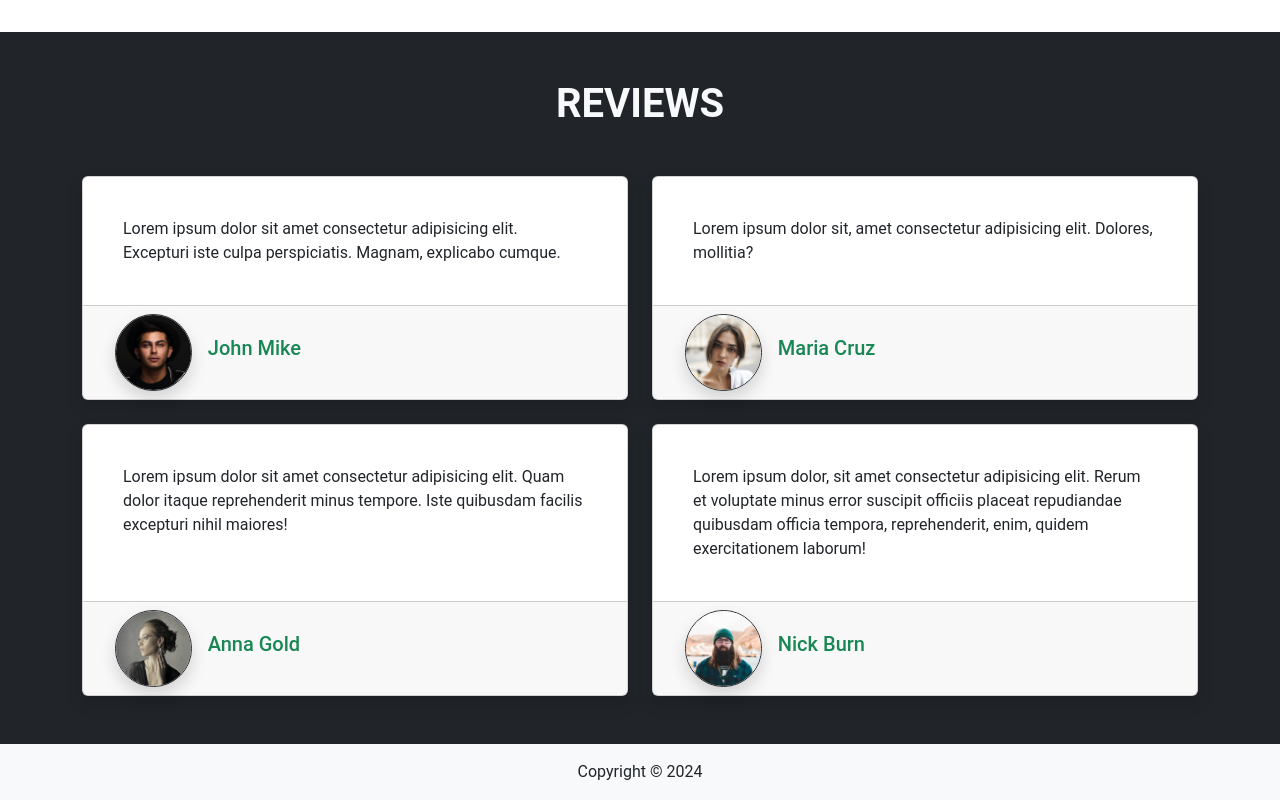
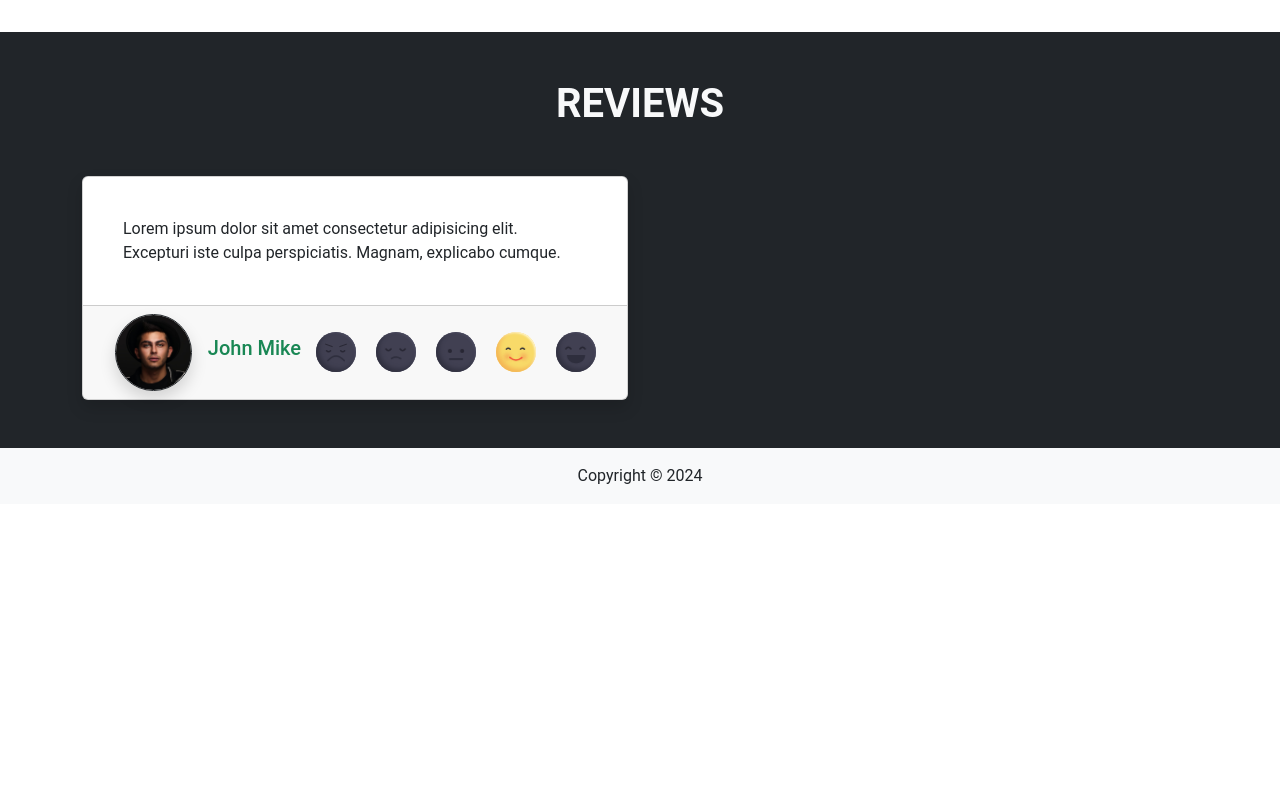
Before and after one commit to MohammedHatemMonir/React-Restaurant, a React (Create React App) app: page /contact in a window 1280 px wide. Shown: the part 912-1712 px from the top of the page. After the commit the page ends 1416 px from the top, so only its background shows below. Built offline with nearby package versions, Linux system fonts and the light colour scheme.

Commit message:
Emotions added to Reviews and Reviews.JSON created

```diff
--- a/package.json
+++ b/package.json
@@ -5,6 +5,7 @@
   "dependencies": {
     "@fortawesome/fontawesome-free": "^6.5.1",
     "@fortawesome/fontawesome-svg-core": "^6.5.1",
+    "@preact/signals-react": "^1.3.7",
     "@testing-library/jest-dom": "^5.17.0",
     "@testing-library/react": "^13.4.0",
     "@testing-library/user-event": "^13.5.0",
@@ -12,7 +13,6 @@
     "jquery": "^3.7.1",
     "jQuery": "^1.7.4",
     "jsdom": "^24.0.0",
-    "@preact/signals-react": "^1.3.7",
     "react": "^18.2.0",
     "react-bootstrap": "^2.9.1",
     "react-dom": "^18.2.0",
@@ -20,6 +20,7 @@
     "react-router-dom": "^6.18.0",
     "react-scripts": "5.0.1",
     "sass": "^1.70.0",
+    "uuid": "^9.0.1",
     "web-vitals": "^2.1.4"
   },
   "scripts": {
--- a/src/components/Card.jsx
+++ b/src/components/Card.jsx
@@ -85,6 +85,8 @@
         </div>
       </section>
     </div>
+
+
   );
 };
 
--- a/src/components/Emotions.jsx
+++ b/src/components/Emotions.jsx
@@ -1,11 +1,29 @@
 import "./Emotions.scss";
+import { v4 as uuidv4 } from "uuid";
 
-function Emotions() {
+function Emotions({ id }) {
+  // Generate a random ID
+  const randomId1 = uuidv4();
+  const randomId2 = uuidv4();
+  const randomId3 = uuidv4();
+  const randomId4 = uuidv4();
+  const randomId5 = uuidv4();
+  console.log(randomId1);
+  console.log(randomId2);
+  console.log(randomId3);
+  console.log(randomId4);
+  console.log(randomId5);
+  const angryId = `${randomId1}`;
+  const sadId = `${randomId2}`;
+  const okId = `${randomId3}`;
+  const goodId = `${randomId4}`;
+  const happyId = `${randomId5}`;
+
   return (
     <div className="emotions">
       <div className="feedback">
-        <label className="angry">
-          <input type="radio" defaultValue={1} name="feedback" />
+        <label className="angry" htmlFor={angryId}>
+          <input type="radio" defaultValue={1} id={angryId} name="feedback" />
           <div>
             <svg className="eye left">
               <use xlinkHref="#eye"></use>
@@ -18,8 +36,8 @@
             </svg>
           </div>
         </label>
-        <label className="sad">
-          <input type="radio" defaultValue={2} name="feedback" />
+        <label className="sad" htmlFor={sadId}>
+          <input type="radio" defaultValue={2} id={sadId} name="feedback" />
           <div>
             <svg className="eye left">
               <use xlinkHref="#eye"></use>
@@ -32,16 +50,17 @@
             </svg>
           </div>
         </label>
-        <label className="ok">
-          <input type="radio" defaultValue={3} name="feedback" />
+        <label className="ok" htmlFor={okId}>
+          <input type="radio" defaultValue={3} id={okId} name="feedback" />
           <div />
         </label>
-        <label className="good">
+        <label className="good" htmlFor={goodId}>
           <input
             type="radio"
             defaultValue={4}
+            id={goodId}
             name="feedback"
-            defaultChecked="true"
+            defaultChecked
           />
           <div>
             <svg className="eye left">
@@ -55,8 +74,8 @@
             </svg>
           </div>
         </label>
-        <label className="happy">
-          <input type="radio" defaultValue={5} name="feedback" />
+        <label className="happy" htmlFor={happyId}>
+          <input type="radio" defaultValue={5} id={happyId} name="feedback" />
           <div>
             <svg className="eye left">
               <use xlinkHref="#eye"></use>
--- a/src/components/Emotions.scss
+++ b/src/components/Emotions.scss
@@ -1,13 +1,10 @@
-
-
 .emotions {
   // Center & dribbble
-  min-height: 100vh;
   display: flex;
   font-family: "Inter", Arial;
   justify-content: center;
   align-items: center;
-  //   background: #181820;
+  // background: red;
   .feedback {
     --normal: #414052;
     --normal-shadow: #313140;
--- a/src/components/Reviews.jsx
+++ b/src/components/Reviews.jsx
@@ -14,6 +14,7 @@
 import Emotions from "./Emotions";
 
 export function Reviews() {
+
   return (
     <div className="reviews-section container">
       <h2 className="text-center mb-5 text-uppercase fw-bold fs-1">Reviews</h2>
@@ -35,11 +36,14 @@
                 alt=""
               />
               <CardTitle className="text-success">John Mike</CardTitle>
+              <div className="mx-auto ">
+                <Emotions/>
+              </div>
             </CardFooter>
           </Card>
         </div>
         <div className="col-lg-6">
-          <Card className="h-100 shadow">
+          {/*   <Card className="h-100 shadow">
             <CardBody>
               <div className="p-4">
                 <CardText>
@@ -55,9 +59,12 @@
                 alt=""
               />
               <CardTitle className="text-success">Maria Cruz</CardTitle>
+              <div className="mx-auto ">
+                <Emotions />
+              </div>
             </CardFooter>
           </Card>
-        </div>
+       </div>
         <div className="col-lg-6">
           <Card className="h-100 shadow">
             <CardBody>
@@ -69,6 +76,7 @@
                 </CardText>
               </div>
             </CardBody>
+
             <CardFooter className="d-flex align-items-center">
               <img
                 src={Person3}
@@ -76,6 +84,9 @@
                 alt=""
               />
               <CardTitle className="text-success">Anna Gold</CardTitle>
+              <div className="mx-auto ">
+                <Emotions />
+              </div>
             </CardFooter>
           </Card>
         </div>
@@ -98,8 +109,11 @@
                 alt=""
               />
               <CardTitle className="text-success">Nick Burn</CardTitle>
+              <div className="mx-auto ">
+                <Emotions />
+              </div>
             </CardFooter>
-          </Card>
+          </Card>*/}
         </div>
       </div>
     </div>
```
Also changed, not shown: src/Reviews.JSON (added, +30 -0 lines), 1 other file (tests, documents, lock files or other folders).
